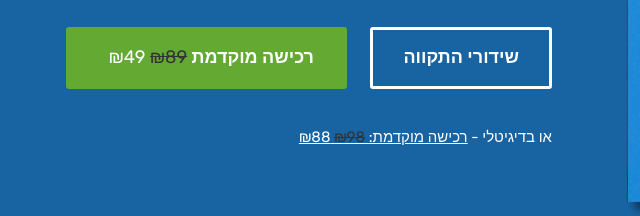
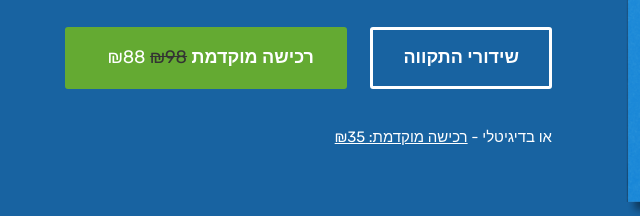
Before and after one commit to uriash/hatikvah, a plain HTML site: page index.html in a window 1280 px wide. Shown: the part 472-688 px from the top of the page, 73-713 px from the left. Drawn offline with Linux system fonts and the light colour scheme.

Commit message:
Update index.html

```diff
--- a/index.html
+++ b/index.html
@@ -68,8 +68,8 @@ height="0" width="0" style="display:none;visibility:hidden"></iframe></noscript>
 				<h4 class="subheading">המדריך המאוייר לפתרון הסכסוך הישראלי פלסטיני</h4>
 				<p>בואו נניח שיש פתרון קסום לסכסוך הישראלי פלסטיני, שיאפשר לנו לחיות בשלום לצד שכנינו הפלסטינים, ללא סיכון בטחוני קיומי ובשגשוג כלכלי חסר תקדים. אילו היה קיים פתרון שכזה, האם הייתם תומכים בו? רוב הסיכויים שכן. אבל אתם הרי לא מאמינים בקסמים. גם אני לא. יחד עם זאת, הפתרון שתיארתי קיים. </p>
 				<a href="http://hatikvah.co.il/live" class="scrollto btn btn-white">שידורי התקווה</a>
-				<a href="https://www.paypal.com/cgi-bin/webscr?cmd=_s-xclick&hosted_button_id=8G62BUL9TUVPG" target="_blank" class="btn btn-green">רכישה מוקדמת <span class="price"><span class="default-price">₪89</span> ₪49</span></a>
-				<p class="small" style="color: #fff; font-size:15px; margin: 20px 0px 0px 0px;">או בדיגיטלי - <a href="https://www.paypal.com/cgi-bin/webscr?cmd=_s-xclick&hosted_button_id=ZS5R3VCKCGSU8" target="_blank" style="color: #fff; text-decoration: underline;" class="btn-link">רכישה מוקדמת: <span class="default-price">₪98</span> ₪88</a></p>
+				<a href="https://www.paypal.com/cgi-bin/webscr?cmd=_s-xclick&hosted_button_id=8G62BUL9TUVPG" target="_blank" class="btn btn-green">רכישה מוקדמת <span class="price"><span class="default-price">₪98</span> ₪88</span></a>
+				<p class="small" style="color: #fff; font-size:15px; margin: 20px 0px 0px 0px;">או בדיגיטלי - <a href="https://www.paypal.com/cgi-bin/webscr?cmd=_s-xclick&hosted_button_id=ZS5R3VCKCGSU8" target="_blank" style="color: #fff; text-decoration: underline;" class="btn-link">רכישה מוקדמת: ₪35</a></p>
 				<!--<a href="https://headstart.co.il/project/62199?utm_source=mywebsite" target="_blank" class="btn btn-green">בואו לקחת חלק בהדסטארט של התקווה! </a>-->
 			</div>
 			<div class="col-md-6 col-sm-12 wow animated fadeInUp">
```
